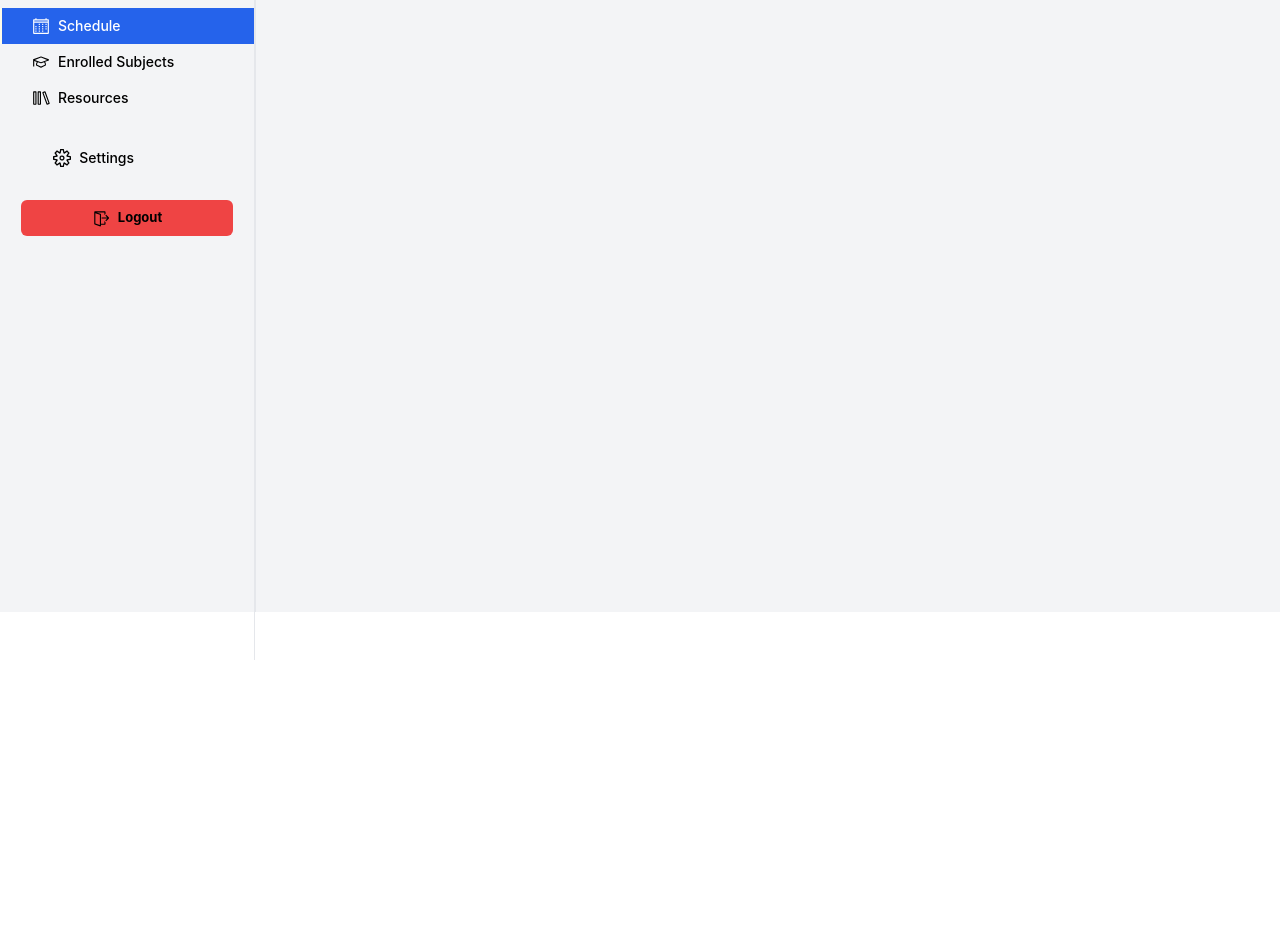
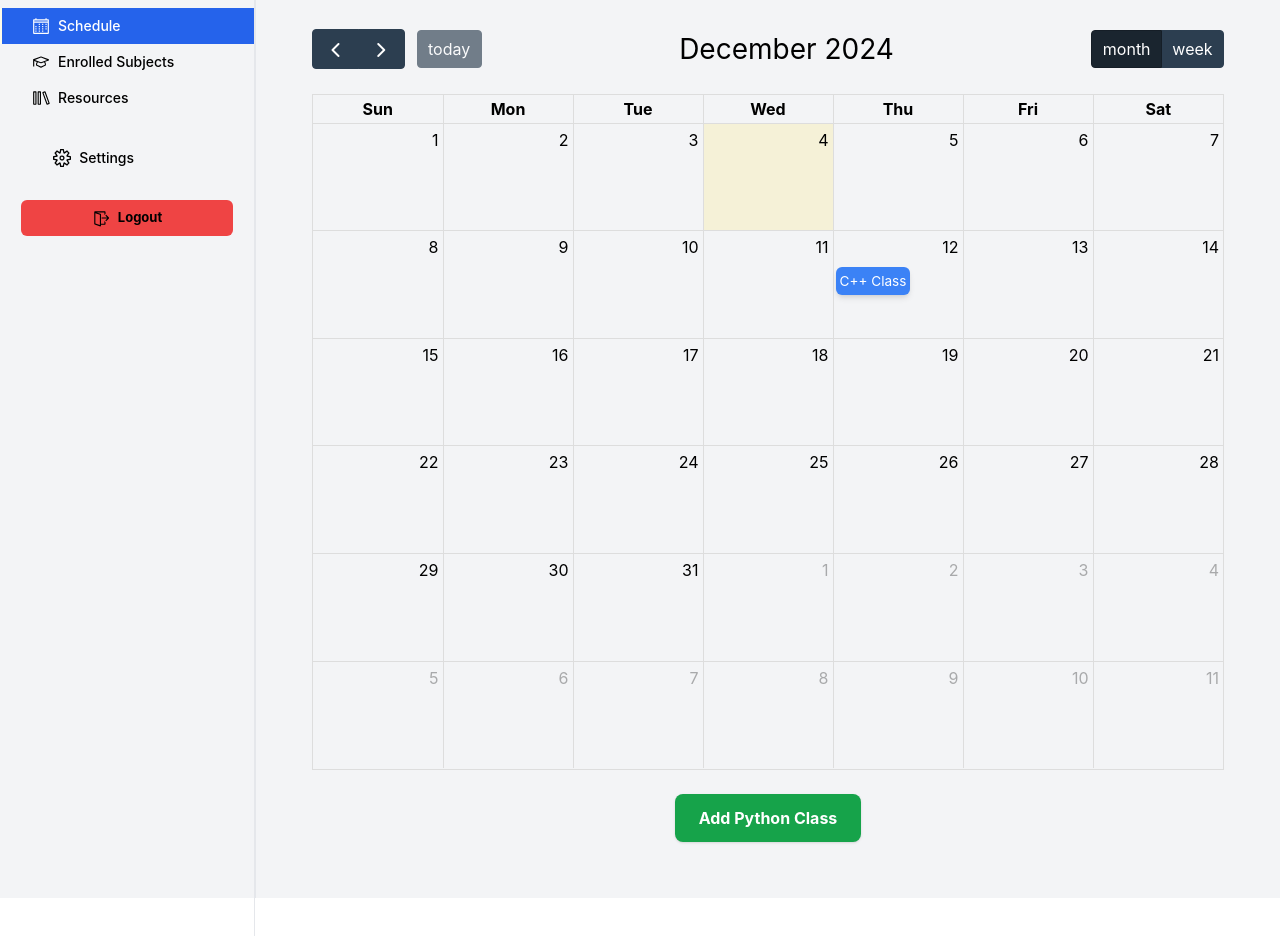
Before and after one commit to musnymubarak/EduLink-Peer-Tutoring-App, a React (Create React App) app in the folder frontend/: page /dashboard/schedule in a window 1280 px wide. Shown: the part 188-1124 px from the top of the page. Before the commit the page ends 848 px from the top, so only its background shows below. Built offline with nearby package versions, Linux system fonts and the light colour scheme.

Commit message:
add schedule in dashboard page

```diff
--- a/frontend/src/components/dashboard/Schedule.js
+++ b/frontend/src/components/dashboard/Schedule.js
@@ -1,4 +1,6 @@
 import Sidebar from "./Sidebar";
+import React from "react";
+import SchedulePage from "./SchedulePage";
 
 export default function Schedule(){
     return(
@@ -9,6 +11,7 @@ export default function Schedule(){
         </div>
         <div className="flex-1 p-8"><br/><br/>
           <h1 className="text-3xl font-bold text-gray-800 mb-4">Schedule</h1>
+          <SchedulePage/>
         </div>
       </div>
     )
--- /dev/null
+++ b/frontend/src/components/dashboard/SchedulePage.js
@@ -0,0 +1,91 @@
+import React, { useState } from "react";
+import FullCalendar from "@fullcalendar/react"; // React wrapper
+import dayGridPlugin from "@fullcalendar/daygrid"; // Day grid view
+import interactionPlugin from "@fullcalendar/interaction"; // Interactivity
+
+export default function SchedulePage() {
+  const [events, setEvents] = useState([
+    {
+      id: "1",
+      title: "C++ Class",
+      start: "2024-12-12T08:00:00",
+      end: "2024-12-12T10:00:00",
+      description: "Learn the fundamentals of C++ programming.",
+    },
+  ]);
+
+  // Add new event dynamically
+  const addEvent = (newEvent) => {
+    setEvents((prevEvents) => [...prevEvents, newEvent]);
+  };
+
+  // Handle event click
+  const handleEventClick = (clickInfo) => {
+    alert(`Class: ${clickInfo.event.title}\nDetails: ${clickInfo.event.extendedProps.description}`);
+    // Optionally launch the reminder functionality
+  };
+
+  // Set Reminder Functionality
+  const setReminder = (event) => {
+    if ("Notification" in window) {
+      Notification.requestPermission().then((permission) => {
+        if (permission === "granted") {
+          new Notification("Class Reminder", {
+            body: `Reminder: ${event.title} at ${new Date(event.start).toLocaleTimeString()}`,
+          });
+        }
+      });
+    } else {
+      alert("Browser does not support notifications!");
+    }
+  };
+
+  return (
+    <div className="min-h-screen bg-gray-100 p-6">
+      <h1 className="text-3xl font-bold text-center mb-6">Class Schedule</h1>
+
+      {/* FullCalendar Component */}
+      <FullCalendar
+        plugins={[dayGridPlugin, interactionPlugin]}
+        initialView="dayGridMonth"
+        events={events}
+        eventClick={(clickInfo) => {
+          handleEventClick(clickInfo);
+          setReminder({
+            title: clickInfo.event.title,
+            start: clickInfo.event.start,
+          });
+        }}
+        eventContent={(eventInfo) => (
+          <div className="bg-blue-500 text-white rounded-md p-1 shadow-md">
+            <div>{eventInfo.event.title}</div>
+          </div>
+        )}
+        headerToolbar={{
+          left: "prev,next today",
+          center: "title",
+          right: "dayGridMonth,dayGridWeek",
+        }}
+        dayMaxEvents={true}
+      />
+
+      {/* Example Add Event Button */}
+      <div className="mt-6 text-center">
+        <button
+          onClick={() =>
+            addEvent({
+              id: "2",
+              title: "Python Class",
+              start: "2024-12-13T10:00:00",
+              end: "2024-12-13T12:00:00",
+              description: "Learn Python basics.",
+            })
+          }
+          className="px-6 py-3 bg-green-600 text-white font-bold rounded-lg shadow hover:bg-green-700"
+        >
+          Add Python Class
+        </button>
+      </div>
+    </div>
+  );
+}
```
